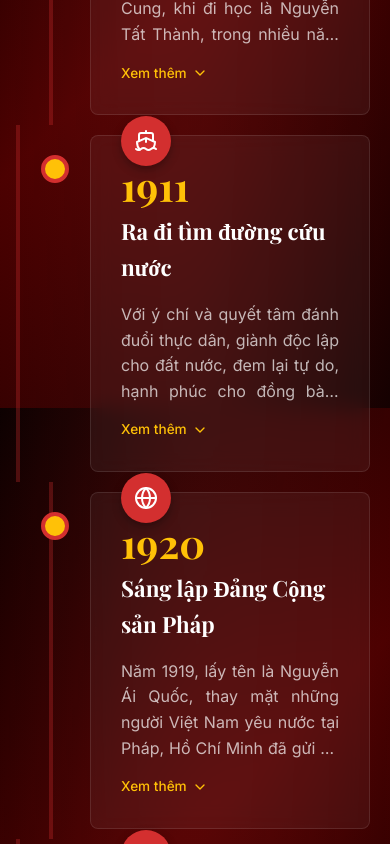
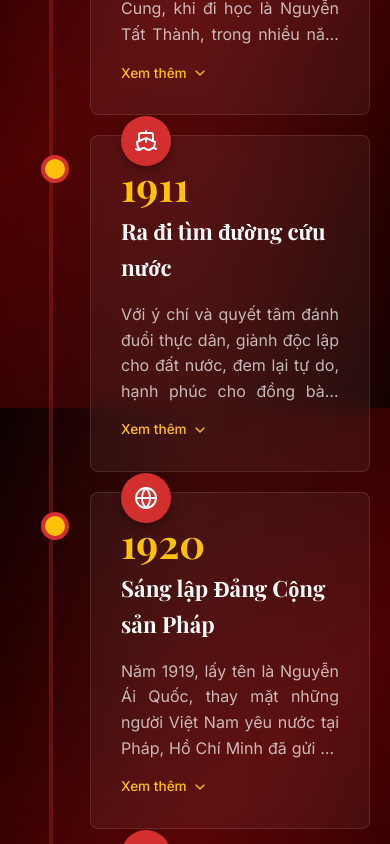
Before and after one commit to formype/lax-kgvhhcm, a React (Vite) app: page / in a window 390 px wide. Shown: the part 1280-2124 px from the top of the page. Built offline with nearby package versions, Linux system fonts and the light colour scheme; a web font is replaced by a local one.

Commit message:
Fix mobile timeline vertical line layout

```diff
--- a/src/components/Timeline.css
+++ b/src/components/Timeline.css
@@ -174,10 +174,16 @@
 
 /* Responsive */
 @media (max-width: 768px) {
-  .timeline-item::before {
+  .timeline-item.left::before,
+  .timeline-item.right::before,
+  .timeline-item.center::before {
     left: 31px;
     right: auto;
     margin-left: -2px;
+  }
+
+  .timeline-item.center::before {
+    height: 90px;
   }
 
   .timeline-item {
@@ -191,8 +197,13 @@
   }
 
   .timeline-item.left::after,
-  .timeline-item.right::after,
+  .timeline-item.right::after {
+    left: 21px;
+    margin-left: 0;
+  }
+
   .timeline-item.center::after {
+    display: block;
     left: 21px;
     margin-left: 0;
   }
```
